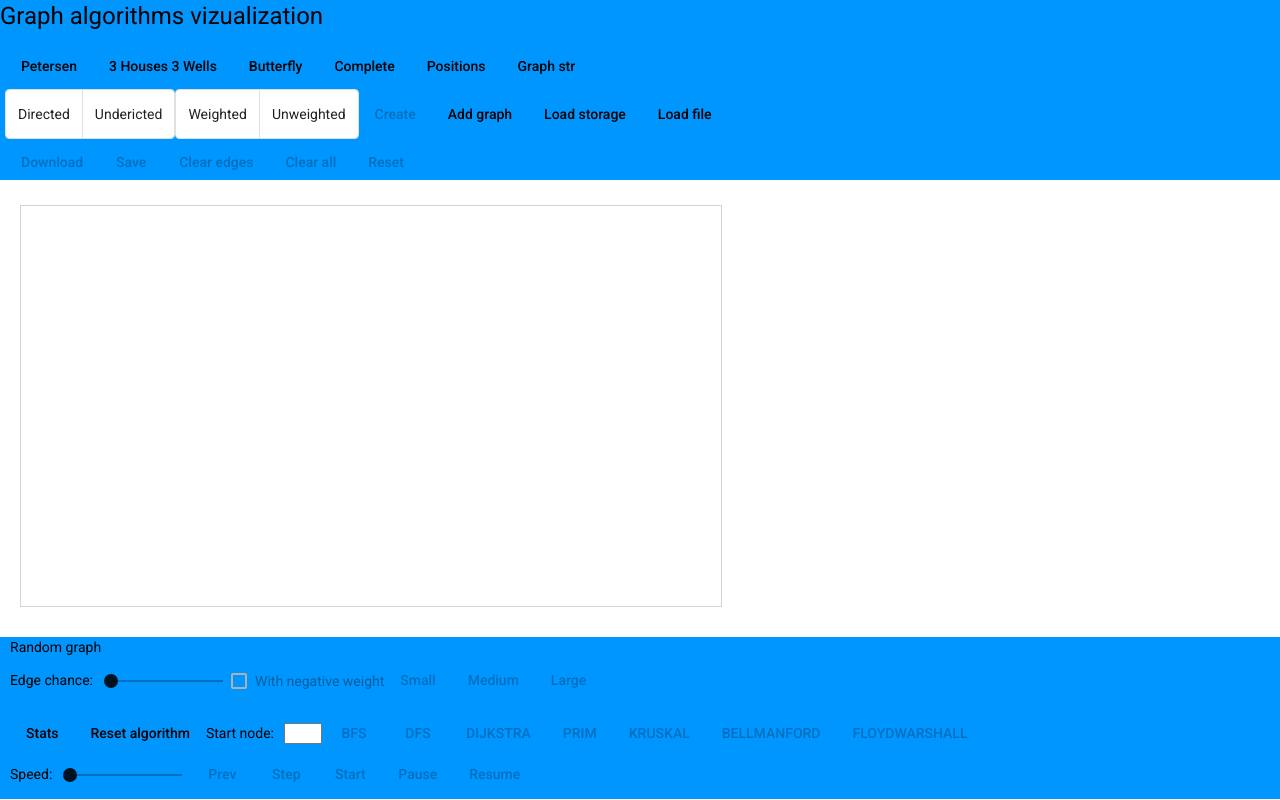
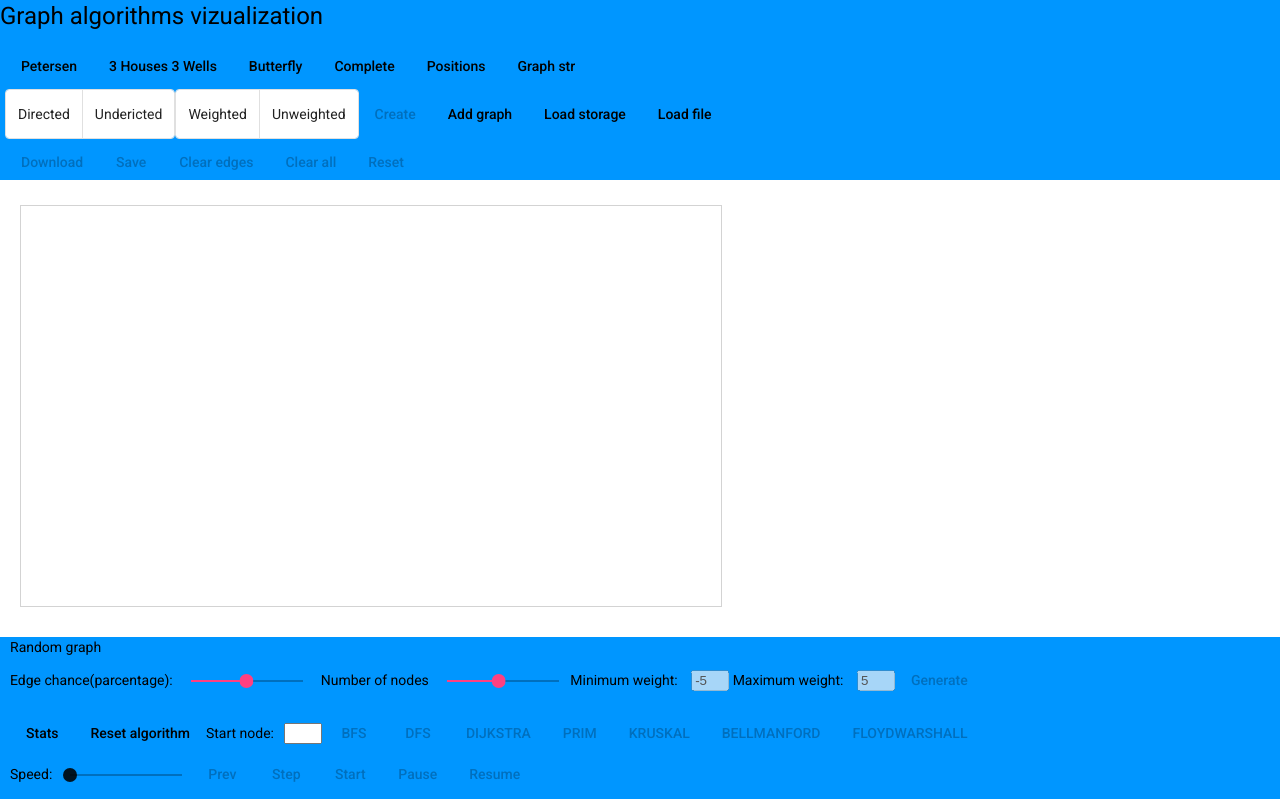
Before and after one commit to Bbbbb77/Graph_Algorithms_Visualization, an Angular app: page / in a window 1280 px wide. Built offline with nearby package versions, Linux system fonts and the light colour scheme.

Commit message:
random graph changes

```diff
--- a/src/app/components/randomgraph.component/randomgraph.component.html
+++ b/src/app/components/randomgraph.component/randomgraph.component.html
@@ -1,48 +1,53 @@
 <div style="margin: 10px">
   <label>Random graph</label>
   <div>
-    <label style="margin-right: 10px">Edge chance:</label>
+    <label style="margin-right: 10px">Edge chance(parcentage):</label>
     <mat-slider
       thumbLabel
       [(ngModel)]="edgeChance"
-      [displayWith]="formatLabel"
+      [displayWith]="edgeChanceLabel"
       tickInterval="1"
       step="1"
       min="1"
       max="100"
     ></mat-slider>
-    <mat-checkbox
-      [(ngModel)]="withNegativeWeight"
+    <label style="margin: 10px">Number of nodes</label>
+    <mat-slider
+      thumbLabel
+      [(ngModel)]="numberOfNodes"
+      [displayWith]="numberOfNodesLabel"
+      tickInterval="1"
+      step="1"
+      min="2"
+      max="15"
+    >
+    </mat-slider>
+    <label style="margin-right: 10px"> Minimum weight: </label>
+    <input
+      type="number"
+      style="width: 30px"
       [disabled]="graph == undefined || !weighted"
-    >
-      With negative weight
-    </mat-checkbox>
+      [(ngModel)]="minimumWeigth"
+      max="{{ maximumWeigth }}"
+    />
+
+    <label style="margin-right: 10px"> Maximum weight: </label>
+    <input
+      type="number"
+      style="width: 30px"
+      [disabled]="graph == undefined || !weighted"
+      [(ngModel)]="maximumWeigth"
+      min="{{ minimumWeigth }}"
+    />
+
     <button
       mat-button
-      (click)="generateGraph(5)"
+      (click)="generateGraph()"
       [disabled]="
         directed == undefined || weighted == undefined || graph == undefined
       "
     >
-      Small
-    </button>
-    <button
-      mat-button
-      (click)="generateGraph(7)"
-      [disabled]="
-        directed == undefined || weighted == undefined || graph == undefined
-      "
-    >
-      Medium
-    </button>
-    <button
-      mat-button
-      (click)="generateGraph(9)"
-      [disabled]="
-        directed == undefined || weighted == undefined || graph == undefined
-      "
-    >
-      Large
+      Generate
     </button>
   </div>
 </div>
--- a/src/app/components/randomgraph.component/randomgraph.component.ts
+++ b/src/app/components/randomgraph.component/randomgraph.component.ts
@@ -1,4 +1,6 @@
 import { Component, OnInit, Input, Output, EventEmitter } from '@angular/core';
+import { MessageDialog } from '../message.dialog/message.dialog';
+import { MatDialog } from '@angular/material/dialog';
 
 @Component({
   selector: 'randomgraph',
@@ -9,8 +11,11 @@ export class RandomGraph implements OnInit {
   nodes;
   edges;
 
-  edgeChance: number = 1;
-  withNegativeWeight: boolean = false;
+  minimumWeigth: number = -5;
+  maximumWeigth: number = 5;
+
+  edgeChance: number = 50;
+  numberOfNodes: number = 8;
 
   @Input()
   directed?: boolean;
@@ -24,21 +29,41 @@ export class RandomGraph implements OnInit {
   @Output()
   graphFinished = new EventEmitter();
 
-  constructor() {}
+  constructor(public dialog: MatDialog) {}
 
   ngOnInit(): void {}
 
-  formatLabel(value: number) {
+  edgeChanceLabel(value: number) {
     return value;
   }
 
-  generateGraph(size: number) {
+  numberOfNodesLabel(value: number) {
+    return value;
+  }
+
+  generateGraph() {
     this.nodes = [];
     this.edges = [];
     this.graph.reset();
 
-    for (let i = 0; i < size; i++) {
-      for (let j = 0; j < size; j++) {
+    if (
+      (this.weighted && this.minimumWeigth == undefined) ||
+      this.maximumWeigth == undefined
+    ) {
+      this.dialog.open(MessageDialog, {
+        width: '300px',
+        height: '200px',
+        data: {
+          title: 'Error',
+          Message: 'Minimum or maximum weight is undefined!',
+          error: true,
+        },
+      });
+      return;
+    }
+
+    for (let i = 0; i < this.numberOfNodes; i++) {
+      for (let j = 0; j < this.numberOfNodes; j++) {
         if (i == j) continue;
         if (
           !this.directed &&
@@ -53,13 +78,17 @@ export class RandomGraph implements OnInit {
 
         let random = Math.random();
         if (random < this.edgeChance * 0.01) {
-          let randomWeight = Math.floor(Math.random() * 20);
-          if (randomWeight == 0) randomWeight += 1;
-          if (this.withNegativeWeight) {
-            if (Math.random() > 0.5) {
-              randomWeight *= -1;
-            }
+          let randomWeight = Math.floor(
+            Math.random() * (this.maximumWeigth - this.minimumWeigth + 1) +
+              this.minimumWeigth
+          );
+          while (randomWeight == 0) {
+            randomWeight = Math.floor(
+              Math.random() * (this.maximumWeigth - this.minimumWeigth + 1) +
+                this.minimumWeigth
+            );
           }
+
           if (this.weighted) {
             this.graph.addEdge(i, j, randomWeight);
           } else {
```
